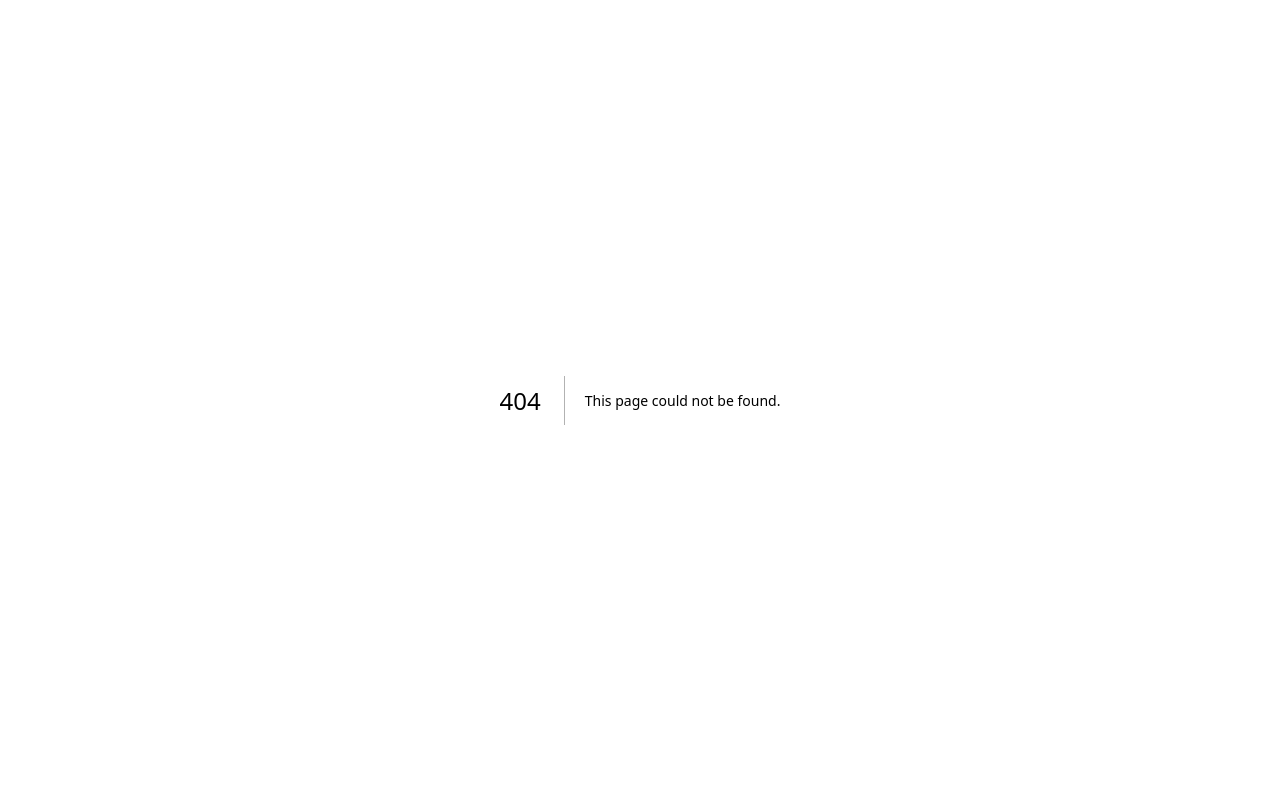
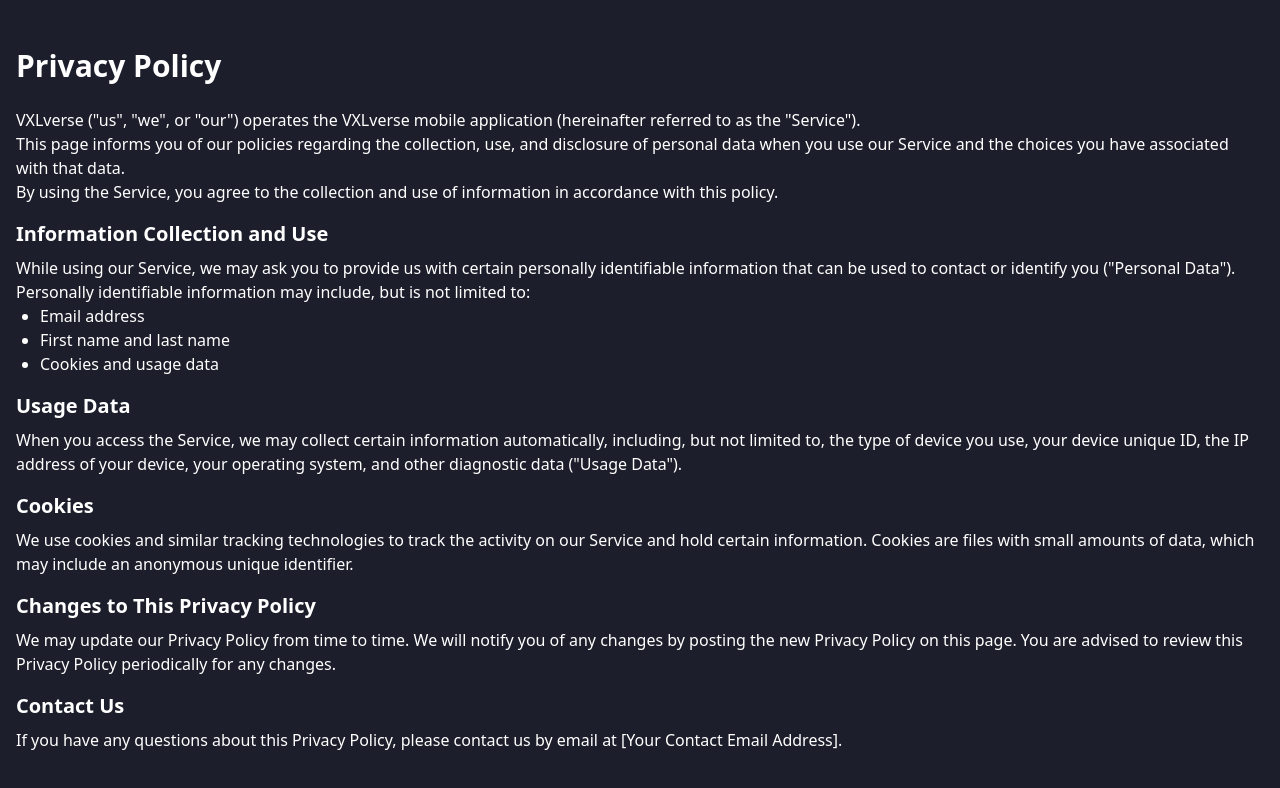
Before and after one commit to mpoapostolis/VXLverse, a Next.js app: page /policy in a window 1280 px wide. Before the commit this address had no page. Shown: the top 788 px of the page. Built offline with nearby package versions, Linux system fonts and the light colour scheme.

Commit message:
privacy policy

```diff
--- /dev/null
+++ b/pages/policy.tsx
@@ -0,0 +1,49 @@
+// components/PrivacyPolicy.tsx
+
+export default function Page() {
+  return (
+    <div className="container mx-auto px-4 py-12">
+      <h1 className="text-3xl font-bold mb-6">Privacy Policy</h1>
+      <p>
+        VXLverse ("us", "we", or "our") operates the VXLverse mobile application (hereinafter referred to as the
+        "Service").
+      </p>
+      <p>
+        This page informs you of our policies regarding the collection, use, and disclosure of personal data when you
+        use our Service and the choices you have associated with that data.
+      </p>
+      <p>By using the Service, you agree to the collection and use of information in accordance with this policy.</p>
+      <h2 className="text-xl font-semibold mt-4 mb-2">Information Collection and Use</h2>
+      <p>
+        While using our Service, we may ask you to provide us with certain personally identifiable information that can
+        be used to contact or identify you ("Personal Data"). Personally identifiable information may include, but is
+        not limited to:
+      </p>
+      <ul className="list-disc ml-6">
+        <li>Email address</li>
+        <li>First name and last name</li>
+        <li>Cookies and usage data</li>
+      </ul>
+      <h2 className="text-xl font-semibold mt-4 mb-2">Usage Data</h2>
+      <p>
+        When you access the Service, we may collect certain information automatically, including, but not limited to,
+        the type of device you use, your device unique ID, the IP address of your device, your operating system, and
+        other diagnostic data ("Usage Data").
+      </p>
+      <h2 className="text-xl font-semibold mt-4 mb-2">Cookies</h2>
+      <p>
+        We use cookies and similar tracking technologies to track the activity on our Service and hold certain
+        information. Cookies are files with small amounts of data, which may include an anonymous unique identifier.
+      </p>
+      <h2 className="text-xl font-semibold mt-4 mb-2">Changes to This Privacy Policy</h2>
+      <p>
+        We may update our Privacy Policy from time to time. We will notify you of any changes by posting the new Privacy
+        Policy on this page. You are advised to review this Privacy Policy periodically for any changes.
+      </p>
+      <h2 className="text-xl font-semibold mt-4 mb-2">Contact Us</h2>
+      <p>
+        If you have any questions about this Privacy Policy, please contact us by email at [Your Contact Email Address].
+      </p>
+    </div>
+  )
+}
```
